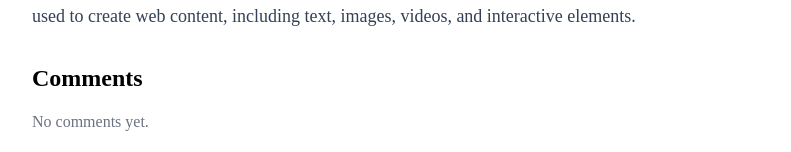
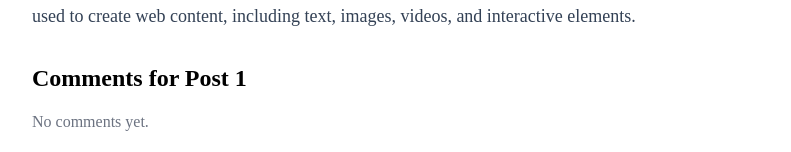
Before and after one commit to iweb21/Hackathon3-, a Next.js app: page /posts/1 in a window 1280 px wide. Shown: the part 363-515 px from the top of the page, without its empty margins (244-1035 px from the left). Built offline with nearby package versions, Linux system fonts and the light colour scheme.

Commit message:
Update CommentSection.tsx

```diff
--- a/src/components/CommentSection.tsx
+++ b/src/components/CommentSection.tsx
@@ -1,3 +1,120 @@
+// import React, { useState } from "react";
+// import { Card, CardContent } from "../components/ui/card";
+// import { Input } from "../components/ui/input";
+// import { Button } from "../components/ui/button";
+
+// interface Comment {
+//   id: string;
+//   author: string;
+//   text: string;
+// }
+
+// interface CommentSectionProps {
+//   postId: string;
+// }
+
+// export default function CommentSection({ }: CommentSectionProps) {
+//   const [comments, setComments] = useState<Comment[]>([]);
+//   const [newComment, setNewComment] = useState("");
+//   const [authorName, setAuthorName] = useState("");
+//   const [editingCommentId, setEditingCommentId] = useState<string | null>(null);
+
+//   const handleAddComment = () => {
+//     if (newComment.trim() && authorName.trim()) {
+//       const newCommentObj: Comment = {
+//         id: new Date().toISOString(),
+//         author: authorName,
+//         text: newComment,
+//       };
+//       setComments([...comments, newCommentObj]);
+//       setNewComment("");
+//       setAuthorName("");
+//     }
+//   };
+
+//   const handleEditComment = (commentID: string) => {
+//     const commentToEdit = comments.find((comment) => comment.id === commentID);
+//     if (commentToEdit) {
+//       setNewComment(commentToEdit.text);
+//       setAuthorName(commentToEdit.author);
+//       setEditingCommentId(commentID);
+//     }
+//   };
+
+//   const handleSaveEditComment = () => {
+//     if (newComment.trim() && authorName.trim() && editingCommentId) {
+//       const updatedComments = comments.map((comment) =>
+//         comment.id === editingCommentId
+//           ? { ...comment, text: newComment, author: authorName }
+//           : comment
+//       );
+//       setComments(updatedComments);
+//       setNewComment("");
+//       setAuthorName("");
+//       setEditingCommentId(null);
+//     }
+//   };
+
+//   return (
+//     <div className="mt-8">
+//       <h2 className="text-2xl font-semibold">Comments</h2>
+//       <div className="mt-4 space-y-4">
+//         {comments.length > 0 ? (
+//           comments.map((comment) => (
+//             <Card key={comment.id}>
+//               <CardContent className="p-4">
+//                 <div className="font-semibold">{comment.author}</div>
+//                 <p>{comment.text}</p>
+//                 <Button
+//                   onClick={() => handleEditComment(comment.id)}
+//                   className="mt-2 text-blue-500" asChild={false}                >
+//                   Edit
+//                 </Button>
+//               </CardContent>
+//             </Card>
+//           ))
+//         ) : (
+//           <p className="text-gray-500">No comments yet.</p>
+//         )}
+//       </div>
+
+//       <div className="mt-6">
+//         <Input
+//           type="text"
+//           value={authorName}
+//           onChange={(e) => setAuthorName(e.target.value)}
+//           placeholder="Your Name"
+//           className="w-full mb-2"
+//         />
+
+//         <Input
+//           type="text"
+//           value={newComment}
+//           onChange={(e) => setNewComment(e.target.value)}
+//           placeholder="Add Comment"
+//           className="w-full mb-2"
+//         />
+
+// <Button
+//           onClick={() => {
+//             if (editingCommentId) {
+//               handleSaveEditComment();
+//             } else {
+//               handleAddComment();
+//             }
+//           } }
+//           className="mt-4" asChild={false}>
+//   {editingCommentId ? "Save" : "Submit"}
+// </Button>
+
+//       </div>
+//     </div>
+//   );
+// }
+
+
+
+
 import React, { useState } from "react";
 import { Card, CardContent } from "../components/ui/card";
 import { Input } from "../components/ui/input";
@@ -13,7 +130,7 @@ interface CommentSectionProps {
   postId: string;
 }
 
-export default function CommentSection({ }: CommentSectionProps) {
+export default function CommentSection({ postId }: CommentSectionProps) {
   const [comments, setComments] = useState<Comment[]>([]);
   const [newComment, setNewComment] = useState("");
   const [authorName, setAuthorName] = useState("");
@@ -57,7 +174,7 @@ export default function CommentSection({ }: CommentSectionProps) {
 
   return (
     <div className="mt-8">
-      <h2 className="text-2xl font-semibold">Comments</h2>
+      <h2 className="text-2xl font-semibold">Comments for Post {postId}</h2>
       <div className="mt-4 space-y-4">
         {comments.length > 0 ? (
           comments.map((comment) => (
@@ -67,7 +184,9 @@ export default function CommentSection({ }: CommentSectionProps) {
                 <p>{comment.text}</p>
                 <Button
                   onClick={() => handleEditComment(comment.id)}
-                  className="mt-2 text-blue-500" asChild={false}                >
+                  className="mt-2 text-blue-500"
+                  asChild={false}
+                >
                   Edit
                 </Button>
               </CardContent>
@@ -95,19 +214,20 @@ export default function CommentSection({ }: CommentSectionProps) {
           className="w-full mb-2"
         />
 
-<Button
+        <Button
           onClick={() => {
             if (editingCommentId) {
               handleSaveEditComment();
             } else {
               handleAddComment();
             }
-          } }
-          className="mt-4" asChild={false}>
-  {editingCommentId ? "Save" : "Submit"}
-</Button>
-
+          }}
+          className="mt-4"
+          asChild={false}
+        >
+          {editingCommentId ? "Save" : "Submit"}
+        </Button>
       </div>
-    </div>
-  );
+    </div>
+  );
 }
```
